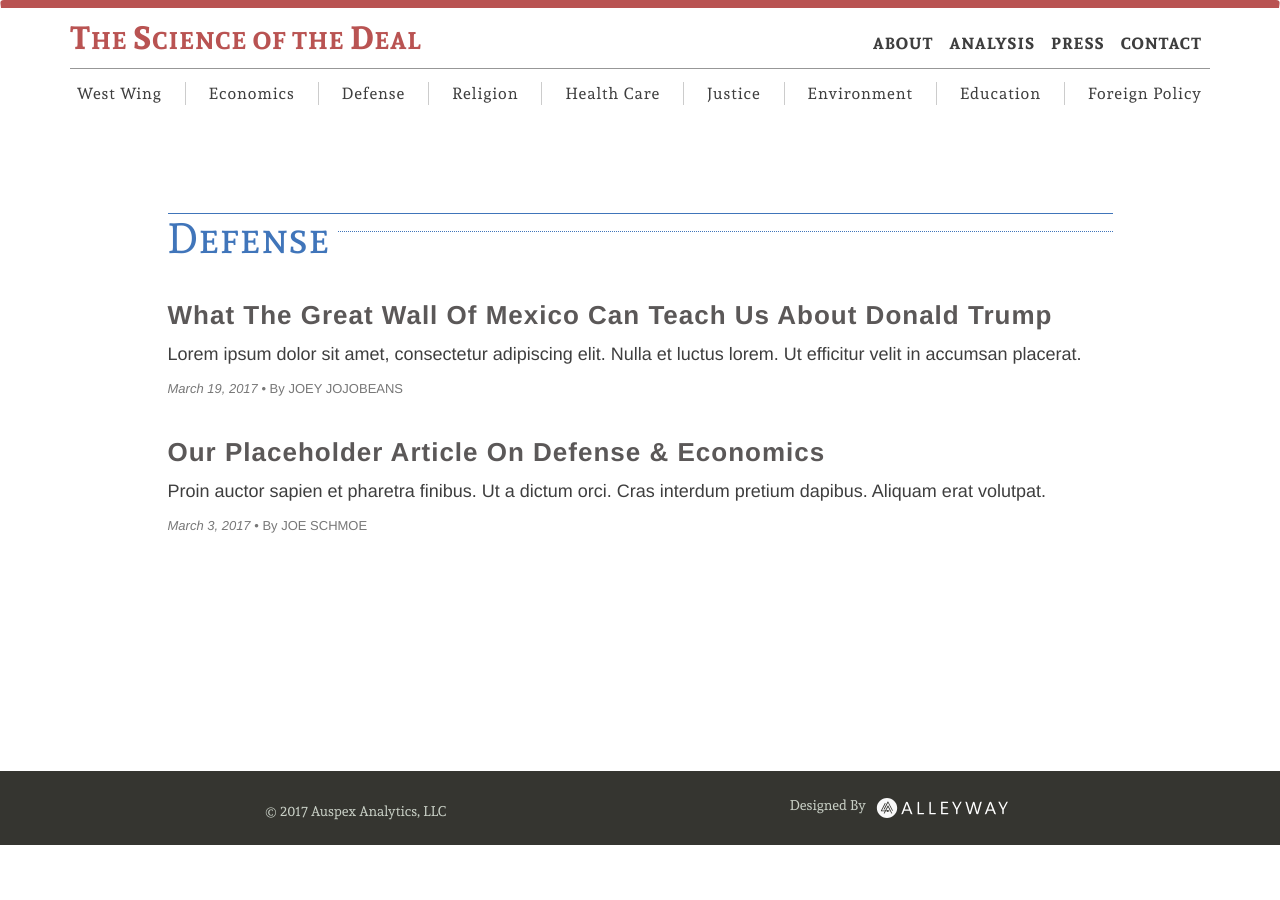
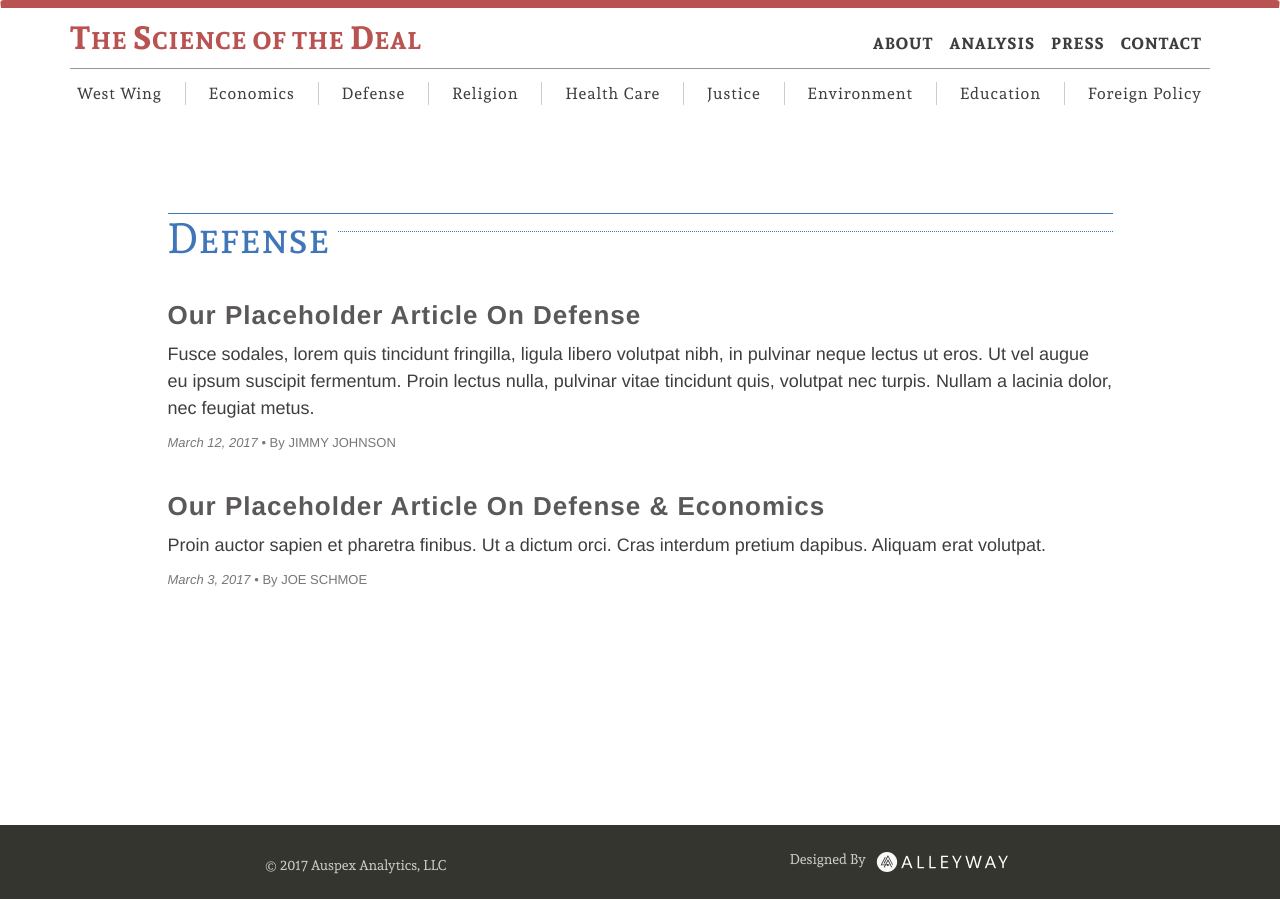
Before and after one commit to alleyway/thescienceofthedeal, a Jekyll site: the page built from defense.html, in a window 1280 px wide. Built offline with Jekyll 4.4.1, drawn with Linux system fonts in a browser that asks for light colours; some of the changed lines change nothing that is shown.

Commit message:
Updating article categories to make them match

```diff
--- a/_posts/2017-03-12-our-placeholder-article-on-defense.html
+++ b/_posts/2017-03-12-our-placeholder-article-on-defense.html
@@ -7,7 +7,7 @@ image: /img/article_image_placeholder.png
 published: true
 description: Fusce sodales, lorem quis tincidunt fringilla, ligula libero volutpat nibh, in pulvinar neque lectus ut eros. Ut vel augue eu ipsum suscipit fermentum. Proin lectus nulla, pulvinar vitae tincidunt quis, volutpat nec turpis. Nullam a lacinia dolor, nec feugiat metus.
 categories:
-    - health-care
+    - defense
 tags:
     - alphatagtest
     - betatagtest
--- a/_posts/2017-03-19-the-great-wall-of-mexico.html
+++ b/_posts/2017-03-19-the-great-wall-of-mexico.html
@@ -7,7 +7,7 @@ image: /img/wall_header.jpg
 published: true
 description: Lorem ipsum dolor sit amet, consectetur adipiscing elit. Nulla et luctus lorem. Ut efficitur velit in accumsan placerat.
 categories:
-     - defense
+     - foreign-policy
 tags:
     - alphatagtest
     - betatagtest
```
